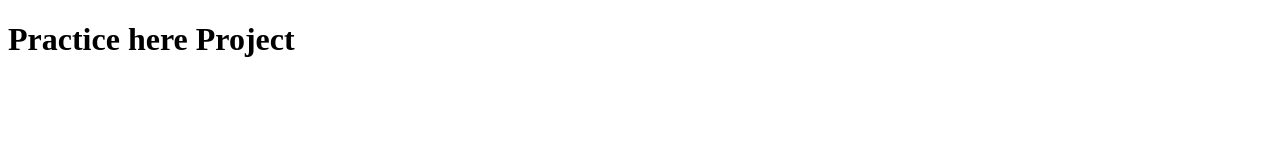
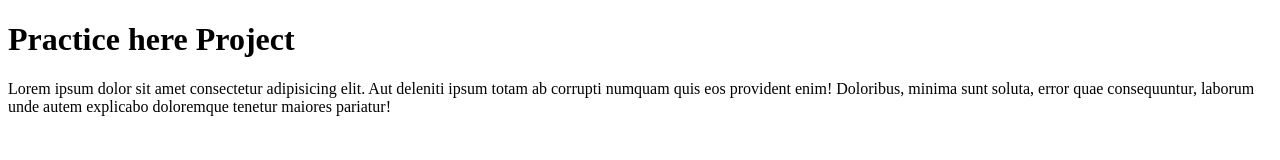
Before and after one commit to rutuja07desai/pract-1, a plain HTML site: page index.html in a window 1280 px wide. Drawn offline with Linux system fonts and the light colour scheme.

Commit message:
commit add 1 line

```diff
--- a/index.html
+++ b/index.html
@@ -6,6 +6,7 @@
     <title>Practice</title>
 </head>
 <body>
-    <h1>Practice here Project</h1>
+    <h1>Practice here Project</h1><p>Lorem ipsum dolor sit amet consectetur adipisicing elit. Aut deleniti ipsum totam ab corrupti numquam quis eos provident enim! Doloribus, minima sunt soluta, error quae consequuntur,
+         laborum unde autem explicabo doloremque tenetur maiores pariatur!</p>
 </body>
 </html>
```
